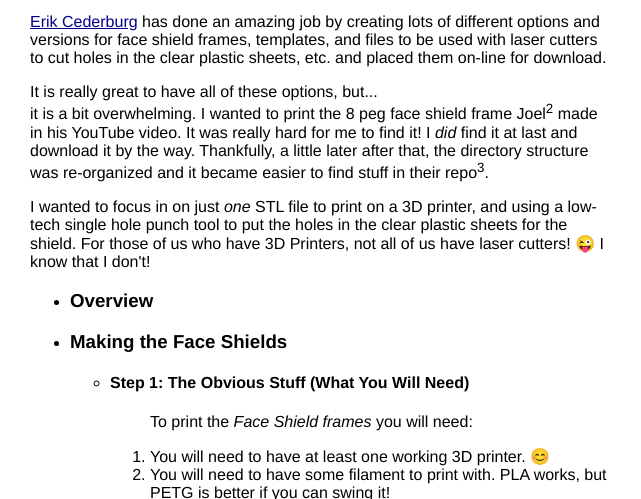
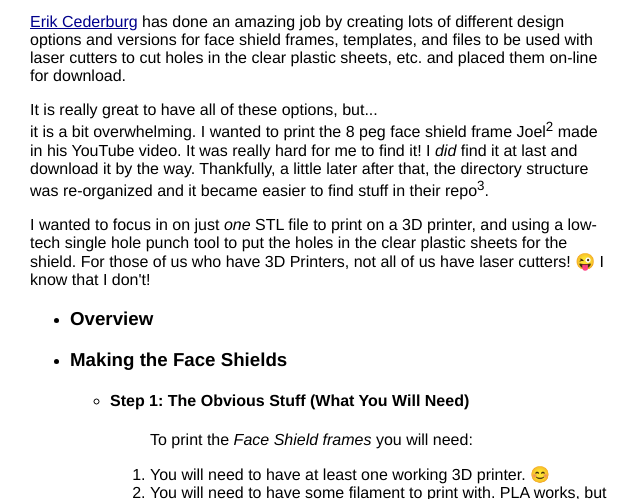
Before and after one commit to OrvilleChomer/FaceShieldInfo, a plain HTML site: page index.html in a window 1280 px wide. Shown: the part 601-1100 px from the top of the page, without its empty margins (0-641 px from the left). Drawn offline with Linux system fonts and the light colour scheme.

Commit message:
Update index.html

```diff
--- a/index.html
+++ b/index.html
@@ -28,7 +28,7 @@
     </p>
 
       <p><a href="http://www.erikcederberg.se" target="erik">Erik Cederburg</a> has done an amazing job by creating
-      lots of different options and versions for face shield frames, templates, and files to be used
+      lots of different design options and versions for face shield frames, templates, and files to be used
       with laser cutters to cut holes in the clear plastic sheets, etc. and placed them on-line for download.
       </p>
       <p>
```
